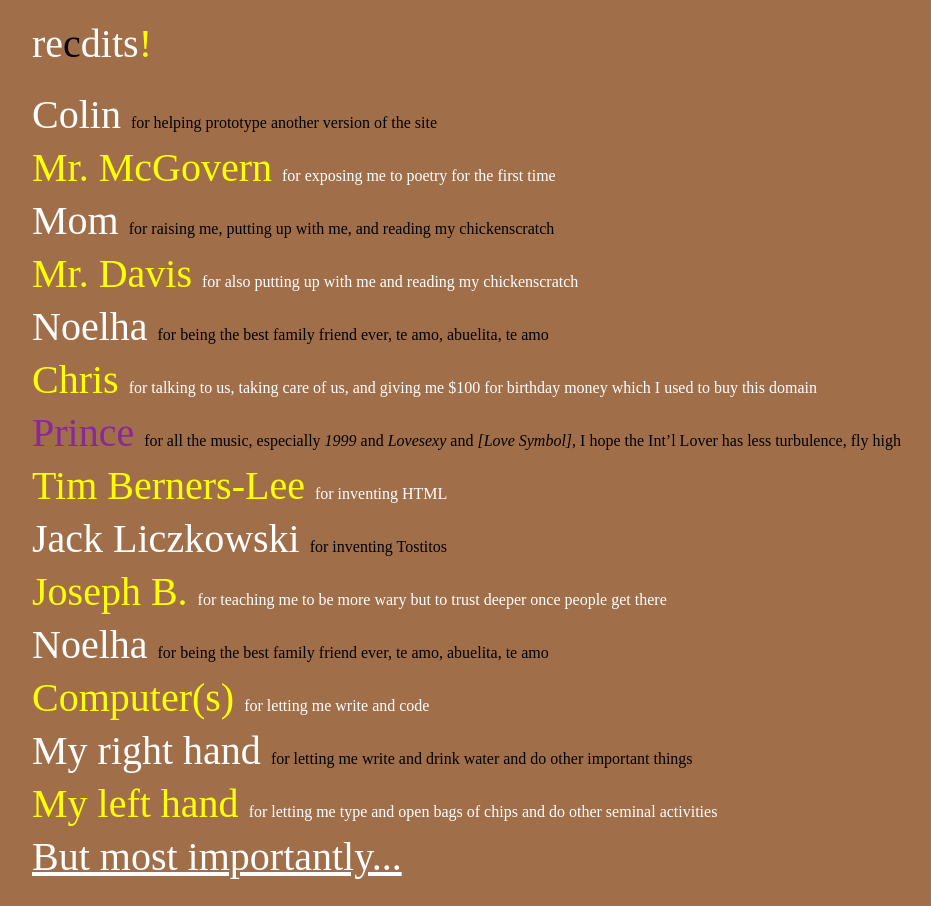
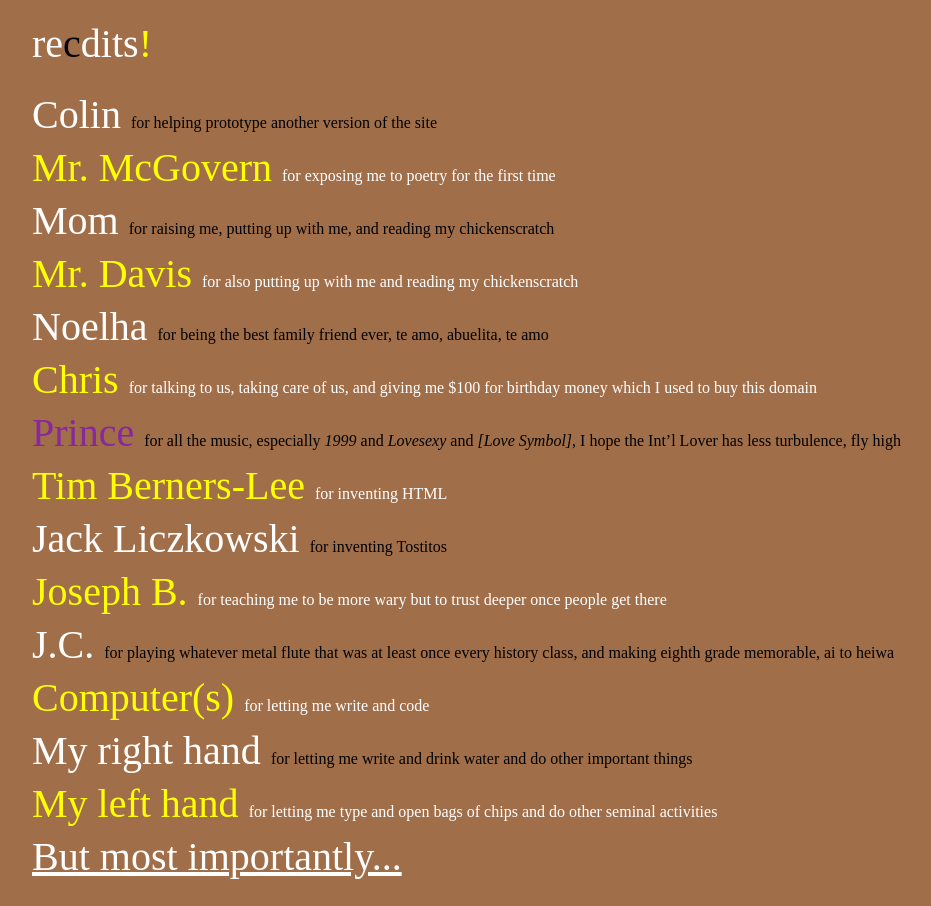
Before and after one commit to ryanelouardighi/ryanelouardighi.github.io, a plain HTML site: page index/credits.html in a window 1280 px wide. Shown: the whole page, without its empty margins (8-939 px from the left). Drawn offline with Linux system fonts and the light colour scheme.

Commit message:
Added one more to credits

```diff
--- a/index/credits.html
+++ b/index/credits.html
@@ -56,7 +56,7 @@
 <div class="entry"><span style="font-size: 30pt; color: #FFFF00">Tim Berners-Lee </span><span style="color: #FFF">for inventing HTML</span></a></div>
 <div class="entry"><span style="font-size: 30pt">Jack Liczkowski </span><span style="color: #000">for inventing Tostitos</span></a></div>
 <div class="entry"><span style="font-size: 30pt; color: #FFFF00">Joseph B. </span><span style="color: #FFF">for teaching me to be more wary but to trust deeper once people get there</span></a></div>
-<div class="entry"><span style="font-size: 30pt">Noelha </span><span style="color: #000">for being the best family friend ever, te amo, abuelita, te amo</span></a></div>
+<div class="entry"><span style="font-size: 30pt">J.C. </span><span style="color: #000">for playing whatever metal flute that was at least once every history class, and making eighth grade memorable, ai to heiwa</span></a></div>
 <div class="entry"><span style="font-size: 30pt; color: #FFFF00">Computer(s) </span><span style="color: #FFF">for letting me write and code</span></a></div>
 <div class="entry"><span style="font-size: 30pt">My right hand </span><span style="color: #000">for letting me write and drink water and do other important things</span></a></div>
 <div class="entry"><span style="font-size: 30pt; color: #FFFF00">My left hand </span><span style="color: #FFF">for letting me type and open bags of chips and do other seminal activities</span></a></div>
```
